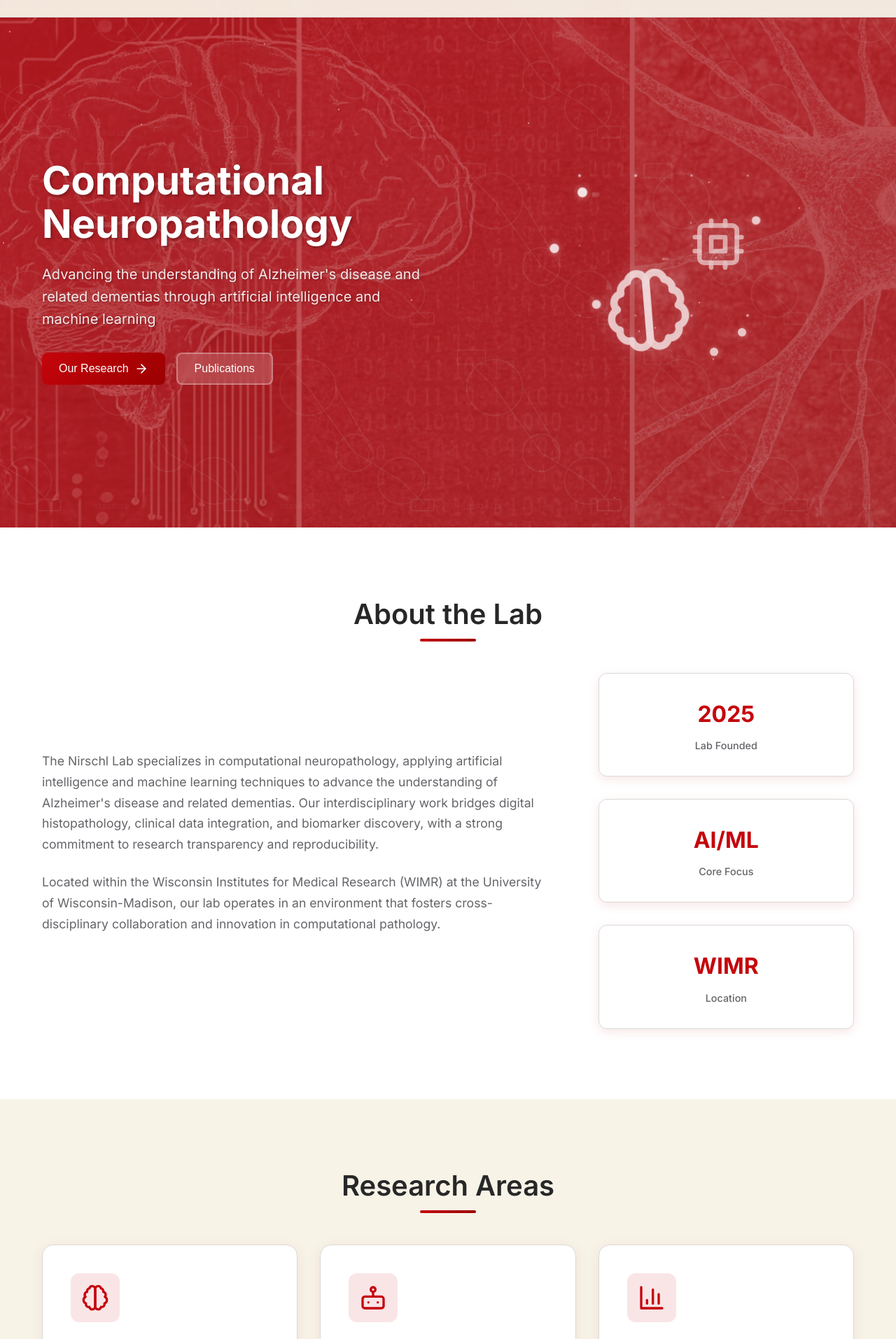
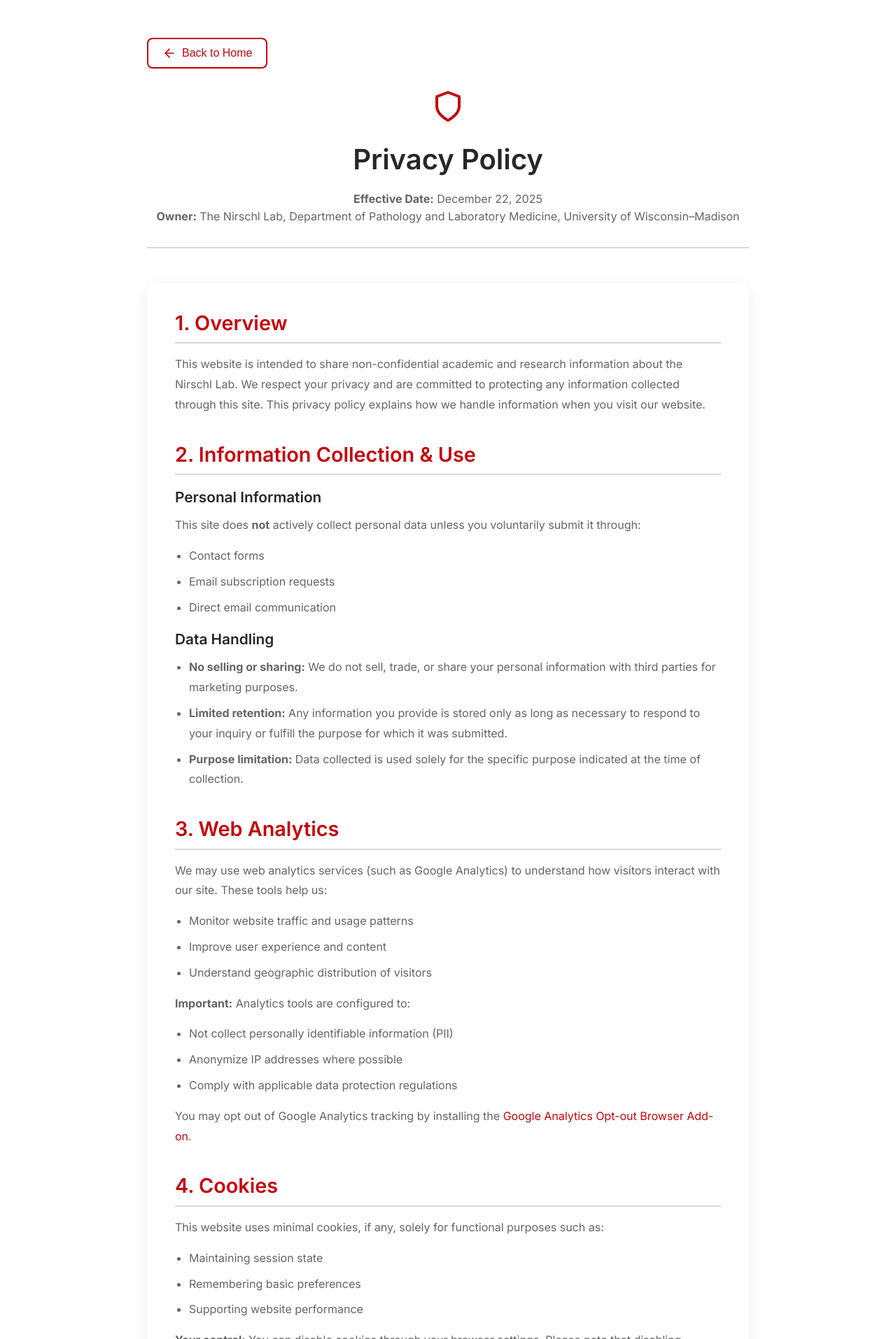
Before and after one commit to nirschl-lab/nirschl-lab-website, a React (Create React App) app: page /privacy in a window 1280 px wide. Shown: the part 46-1960 px from the top of the page at 70% size. Built offline with nearby package versions, Linux system fonts and the light colour scheme.

Commit message:
feat: added privacy page

```diff
--- a/src/App.css
+++ b/src/App.css
@@ -955,3 +955,149 @@
     gap: 2rem;
   }
 }
+
+/* Privacy Page Styles */
+.privacy-page {
+  min-height: 100vh;
+  padding: 100px 0 60px;
+  background: linear-gradient(135deg, var(--bg-secondary) 0%, #ffffff 100%);
+}
+
+.privacy-page .container {
+  max-width: 900px;
+  margin: 0 auto;
+  padding: 0 20px;
+}
+
+.back-button {
+  display: inline-flex;
+  align-items: center;
+  gap: 8px;
+  padding: 10px 20px;
+  background: transparent;
+  border: 2px solid var(--primary-color);
+  color: var(--primary-color);
+  border-radius: 8px;
+  font-size: 1rem;
+  font-weight: 500;
+  cursor: pointer;
+  transition: all 0.3s ease;
+  margin-bottom: 30px;
+}
+
+.back-button:hover {
+  background: var(--primary-color);
+  color: white;
+}
+
+.privacy-header {
+  text-align: center;
+  margin-bottom: 50px;
+  padding-bottom: 30px;
+  border-bottom: 2px solid var(--border-color);
+}
+
+.privacy-icon {
+  color: var(--primary-color);
+  margin-bottom: 20px;
+}
+
+.privacy-header h1 {
+  font-size: 2.5rem;
+  color: var(--text-primary);
+  margin-bottom: 20px;
+}
+
+.privacy-meta {
+  color: var(--text-secondary);
+  font-size: 1rem;
+  line-height: 1.6;
+}
+
+.privacy-content {
+  background: white;
+  border-radius: 12px;
+  padding: 40px;
+  box-shadow: 0 4px 20px rgba(0, 0, 0, 0.08);
+}
+
+.privacy-content section {
+  margin-bottom: 40px;
+}
+
+.privacy-content section:last-of-type {
+  margin-bottom: 30px;
+}
+
+.privacy-content h2 {
+  font-size: 1.8rem;
+  color: var(--primary-color);
+  margin-bottom: 15px;
+  padding-bottom: 10px;
+  border-bottom: 2px solid var(--border-color);
+}
+
+.privacy-content h3 {
+  font-size: 1.3rem;
+  color: var(--text-primary);
+  margin-top: 20px;
+  margin-bottom: 12px;
+}
+
+.privacy-content p {
+  color: var(--text-secondary);
+  line-height: 1.8;
+  margin-bottom: 15px;
+}
+
+.privacy-content ul {
+  margin-left: 20px;
+  margin-bottom: 15px;
+}
+
+.privacy-content li {
+  color: var(--text-secondary);
+  line-height: 1.8;
+  margin-bottom: 8px;
+}
+
+.privacy-content a {
+  color: var(--primary-color);
+  text-decoration: none;
+  border-bottom: 1px solid transparent;
+  transition: border-color 0.3s ease;
+}
+
+.privacy-content a:hover {
+  border-bottom-color: var(--primary-color);
+}
+
+.privacy-footer {
+  text-align: center;
+  padding-top: 20px;
+  border-top: 1px solid var(--border-color);
+  color: var(--text-secondary);
+  font-style: italic;
+}
+
+@media (max-width: 768px) {
+  .privacy-page {
+    padding: 80px 0 40px;
+  }
+
+  .privacy-header h1 {
+    font-size: 2rem;
+  }
+
+  .privacy-content {
+    padding: 25px;
+  }
+
+  .privacy-content h2 {
+    font-size: 1.5rem;
+  }
+
+  .privacy-content h3 {
+    font-size: 1.2rem;
+  }
+}
--- a/src/App.js
+++ b/src/App.js
@@ -1,5 +1,5 @@
 import React from 'react';
-import { BrowserRouter as Router } from 'react-router-dom';
+import { BrowserRouter as Router, Routes, Route } from 'react-router-dom';
 import Header from './components/Header';
 import Hero from './components/Hero';
 import About from './components/About';
@@ -8,12 +8,12 @@ import Publications from './components/Publications';
 import Team from './components/Team';
 import Contact from './components/Contact';
 import Footer from './components/Footer';
+import Privacy from './components/Privacy';
 import './App.css';
 
 function App() {
-  return (
-    <Router>
-      <div className="App">
+  const HomePage = () => (
+    <>
       <Header />
       <main>
         <Hero />
@@ -24,6 +24,16 @@ function App() {
         <Contact />
       </main>
       <Footer />
+    </>
+  );
+
+  return (
+    <Router>
+      <div className="App">
+        <Routes>
+          <Route path="/" element={<HomePage />} />
+          <Route path="/privacy" element={<Privacy />} />
+        </Routes>
       </div>
     </Router>
   );
--- /dev/null
+++ b/src/components/Privacy.js
@@ -0,0 +1,157 @@
+import React from 'react';
+import { motion } from 'framer-motion';
+import { Shield, ArrowLeft } from 'lucide-react';
+import { useNavigate } from 'react-router-dom';
+
+const Privacy = () => {
+  const navigate = useNavigate();
+
+  return (
+    <div className="privacy-page">
+      <div className="container">
+        <motion.button
+          className="back-button"
+          onClick={() => navigate('/')}
+          initial={{ opacity: 0, x: -20 }}
+          animate={{ opacity: 1, x: 0 }}
+          transition={{ duration: 0.3 }}
+          whileHover={{ x: -5 }}
+        >
+          <ArrowLeft size={20} />
+          Back to Home
+        </motion.button>
+
+        <motion.div
+          className="privacy-header"
+          initial={{ opacity: 0, y: 20 }}
+          animate={{ opacity: 1, y: 0 }}
+          transition={{ duration: 0.6 }}
+        >
+          <Shield size={48} className="privacy-icon" />
+          <h1>Privacy Policy</h1>
+          <p className="privacy-meta">
+            <strong>Effective Date:</strong> December 22, 2025<br />
+            <strong>Owner:</strong> The Nirschl Lab, Department of Pathology and Laboratory Medicine, University of Wisconsin–Madison
+          </p>
+        </motion.div>
+
+        <motion.div
+          className="privacy-content"
+          initial={{ opacity: 0 }}
+          animate={{ opacity: 1 }}
+          transition={{ duration: 0.6, delay: 0.2 }}
+        >
+          <section>
+            <h2>1. Overview</h2>
+            <p>
+              This website is intended to share non-confidential academic and research information about the Nirschl Lab.
+              We respect your privacy and are committed to protecting any information collected through this site.
+              This privacy policy explains how we handle information when you visit our website.
+            </p>
+          </section>
+
+          <section>
+            <h2>2. Information Collection & Use</h2>
+            <h3>Personal Information</h3>
+            <p>This site does <strong>not</strong> actively collect personal data unless you voluntarily submit it through:</p>
+            <ul>
+              <li>Contact forms</li>
+              <li>Email subscription requests</li>
+              <li>Direct email communication</li>
+            </ul>
+
+            <h3>Data Handling</h3>
+            <ul>
+              <li><strong>No selling or sharing:</strong> We do not sell, trade, or share your personal information with third parties for marketing purposes.</li>
+              <li><strong>Limited retention:</strong> Any information you provide is stored only as long as necessary to respond to your inquiry or fulfill the purpose for which it was submitted.</li>
+              <li><strong>Purpose limitation:</strong> Data collected is used solely for the specific purpose indicated at the time of collection.</li>
+            </ul>
+          </section>
+
+          <section>
+            <h2>3. Web Analytics</h2>
+            <p>We may use web analytics services (such as Google Analytics) to understand how visitors interact with our site. These tools help us:</p>
+            <ul>
+              <li>Monitor website traffic and usage patterns</li>
+              <li>Improve user experience and content</li>
+              <li>Understand geographic distribution of visitors</li>
+            </ul>
+            <p><strong>Important:</strong> Analytics tools are configured to:</p>
+            <ul>
+              <li>Not collect personally identifiable information (PII)</li>
+              <li>Anonymize IP addresses where possible</li>
+              <li>Comply with applicable data protection regulations</li>
+            </ul>
+            <p>
+              You may opt out of Google Analytics tracking by installing the{' '}
+              <a href="https://tools.google.com/dlpage/gaoptout" target="_blank" rel="noopener noreferrer">
+                Google Analytics Opt-out Browser Add-on
+              </a>.
+            </p>
+          </section>
+
+          <section>
+            <h2>4. Cookies</h2>
+            <p>This website uses minimal cookies, if any, solely for functional purposes such as:</p>
+            <ul>
+              <li>Maintaining session state</li>
+              <li>Remembering basic preferences</li>
+              <li>Supporting website performance</li>
+            </ul>
+            <p>
+              <strong>Your control:</strong> You can disable cookies through your browser settings.
+              Please note that disabling cookies may affect some website functionality.
+            </p>
+          </section>
+
+          <section>
+            <h2>5. Email Communication</h2>
+            <p>If you contact us via email or through a contact form:</p>
+            <ul>
+              <li>Your email address will be used <strong>only</strong> to respond to your inquiry</li>
+              <li>We will <strong>not</strong> add you to any mailing lists without your explicit consent</li>
+              <li>Your contact information will be kept confidential and secure</li>
+            </ul>
+          </section>
+
+          <section>
+            <h2>6. Third-Party Links</h2>
+            <p>Our website may contain links to external websites, including:</p>
+            <ul>
+              <li>Academic publications and databases</li>
+              <li>Partner institutions</li>
+              <li>Research resources</li>
+            </ul>
+            <p>
+              <strong>Disclaimer:</strong> These links are provided for convenience and do not constitute endorsement of the linked sites.
+              We are not responsible for the content, accuracy, or privacy practices of external websites.
+              We encourage you to review the privacy policies of any third-party sites you visit.
+            </p>
+          </section>
+
+          <section>
+            <h2>7. Data Security</h2>
+            <p>
+              We implement reasonable security measures to protect information submitted through this website.
+              However, no method of transmission over the internet is 100% secure, and we cannot guarantee absolute security.
+            </p>
+          </section>
+
+          <section>
+            <h2>8. Changes to This Policy</h2>
+            <p>
+              We reserve the right to update this privacy policy as needed to reflect changes in our practices or legal requirements.
+              Any changes will be posted on this page with an updated effective date. We encourage you to review this policy periodically.
+            </p>
+          </section>
+
+          <div className="privacy-footer">
+            <p><em>Last updated: December 22, 2025</em></p>
+          </div>
+        </motion.div>
+      </div>
+    </div>
+  );
+};
+
+export default Privacy;
```
Lines whose indentation alone changed are shown as unchanged.
